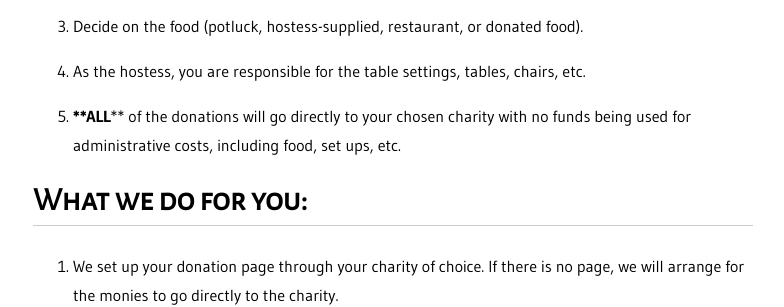
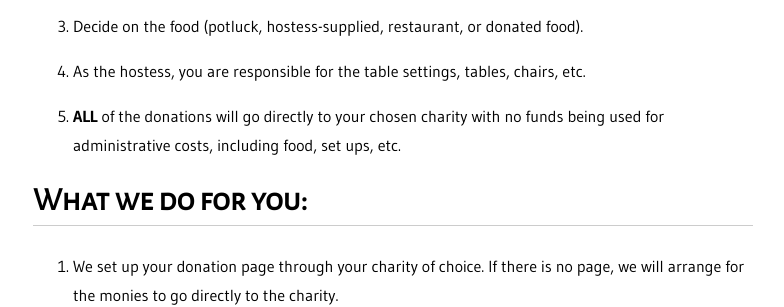
Before and after one commit to jennystable/website, a Jekyll site: the page built from index.markdown, in a window 1280 px wide. Shown: the part 1011-1318 px from the top of the page, without its empty margins (247-1031 px from the left). Built offline with Jekyll 4.4.1, drawn with Linux system fonts in a browser that asks for light colours.

```diff
--- a/index.markdown
+++ b/index.markdown
@@ -26,7 +26,7 @@ It is our hope that you will work with us through Jenny’s Table to plan an eve
 
 4. As the hostess, you are responsible for the table settings, tables, chairs, etc.
 
-5. ****ALL**** of the donations will go directly to your chosen charity with no funds being used for administrative costs, including food, set ups, etc.
+5. **ALL** of the donations will go directly to your chosen charity with no funds being used for administrative costs, including food, set ups, etc.
 
 ## What we do for you:
 
@@ -46,16 +46,16 @@ Jenny's Table has no administrative costs; 100% of the monies raised will go dir
 
 ### Our first event:
 
-September 26, 2018 - 12:30pm\
-The Plant Group\
-117 Pond Road\
+September 26, 2018 - 12:30pm
+The Plant Group
+117 Pond Road
 Franklin, CT 06245
 
 Enjoy strolling the fields of the largest perennial grower in the Northeast, The Plant Group, with lunch at 1pm.
 
 Minimum donation to attend $50.00
 
-Click on the link below to donate.\
+Click on the link below to donate.
 <a href="https://give.bcrf.org/fundraiser/1550582" style="color: #CD5787; font-weight: bold;">Jenny's Table at Breast Cancer Research Foundation</a>
 
 Contact us at: <a href="mailto:jennystable2018@gmail.com" style="color: #336699; font-weight: bold;">jennystable2018@gmail.com</a>
```
